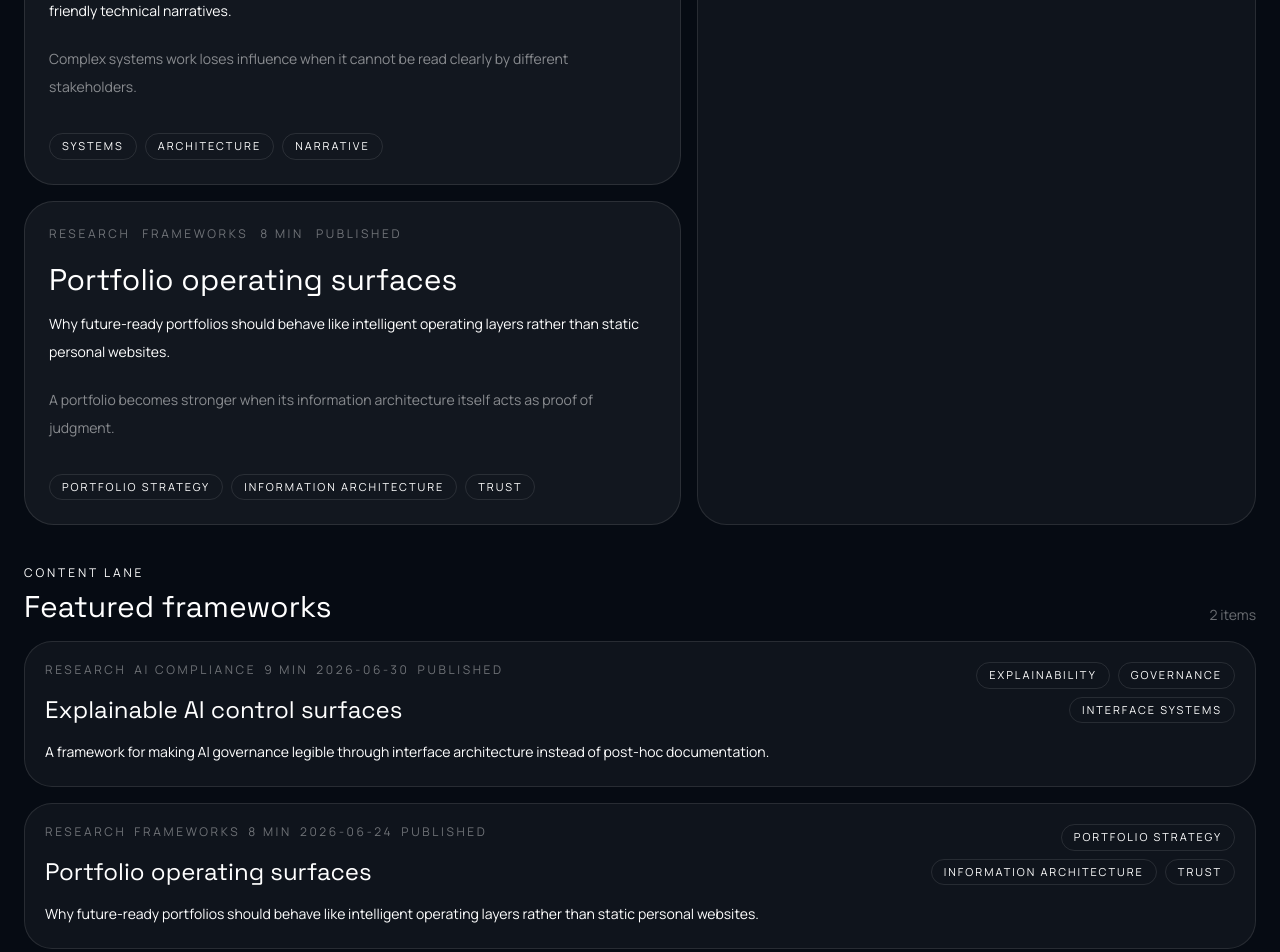
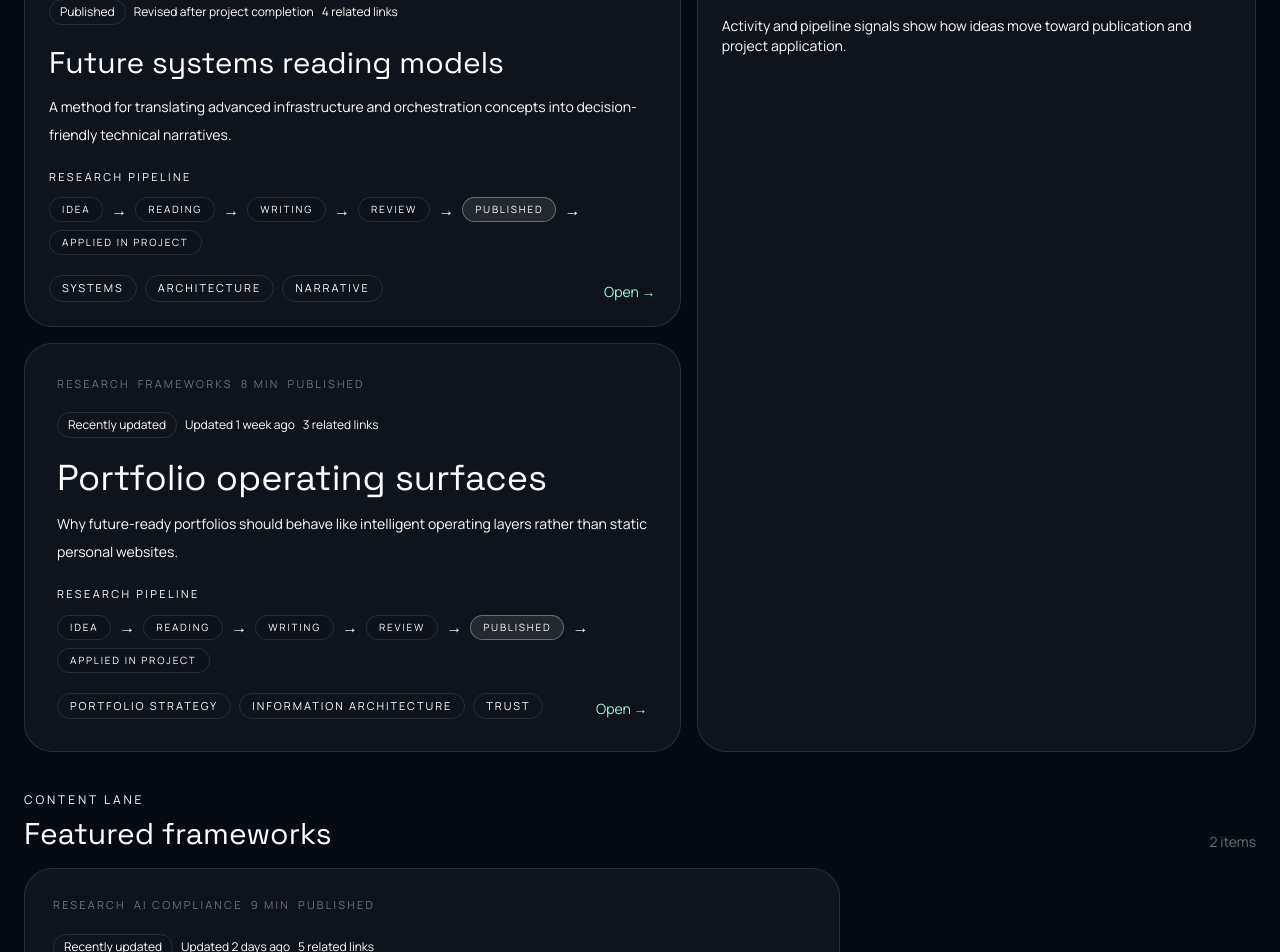
Before and after one commit to jkmalra/portfolio, a Next.js app: page /intelligence in a window 1280 px wide. Shown: the part 1220-2172 px from the top of the page. Built offline with nearby package versions, Linux system fonts and the light colour scheme.

Commit message:
feat: add adaptive intelligence layouts and pipeline states

```diff
--- a/components/site/intelligence-library.tsx
+++ b/components/site/intelligence-library.tsx
@@ -3,6 +3,7 @@
 import Link from "next/link";
 import { useMemo, useState } from "react";
 import { IntelligenceEntry } from "@/lib/site-data";
+import { ResearchPipeline } from "@/components/site/research-pipeline";
 
 type IntelligenceLibraryProps = {
   entries: IntelligenceEntry[];
@@ -23,11 +24,101 @@ const filterLabels = [
 const laneOrder: IntelligenceEntry["lane"][] = [
   "Featured frameworks",
   "Latest writing",
+  "Deep dives",
   "Research notes",
   "Thinking and opinions",
-  "Deep dives",
   "Archived content",
 ];
+
+function getLayoutClasses(layout: IntelligenceEntry["editorialLayout"]) {
+  switch (layout) {
+    case "featured":
+      return "lg:col-span-2 xl:col-span-2 p-7 md:p-8";
+    case "wide":
+      return "lg:col-span-2 p-6";
+    case "deep":
+      return "lg:col-span-2 xl:col-span-2 p-7";
+    case "compact":
+      return "p-5";
+    case "minimal":
+      return "p-4";
+    default:
+      return "p-5";
+  }
+}
+
+function getLaneGridClasses(lane: IntelligenceEntry["lane"]) {
+  switch (lane) {
+    case "Featured frameworks":
+    case "Deep dives":
+      return "grid gap-4 xl:grid-cols-3";
+    case "Latest writing":
+      return "grid gap-4 lg:grid-cols-2 xl:grid-cols-3";
+    case "Thinking and opinions":
+      return "grid gap-4 lg:grid-cols-2";
+    default:
+      return "grid gap-4 lg:grid-cols-2";
+  }
+}
+
+function IntelligenceCard({ entry }: { entry: IntelligenceEntry }) {
+  const relationshipCount = (entry.relatedLinks?.length ?? 0) + (entry.references?.length ?? 0);
+
+  return (
+    <Link
+      href={`/intelligence/${entry.slug}`}
+      className={`group rounded-[1.75rem] border border-white/10 bg-white/[0.04] transition duration-300 hover:-translate-y-1 hover:border-azure/35 hover:bg-white/[0.06] ${getLayoutClasses(entry.editorialLayout)}`}
+    >
+      <div className="flex h-full flex-col gap-5">
+        <div className="flex flex-wrap items-center gap-2 text-[11px] uppercase tracking-[0.2em] text-white/40 transition duration-300 group-hover:text-white/58">
+          <span>{entry.type}</span>
+          <span>{entry.topic}</span>
+          <span>{entry.readTime}</span>
+          <span>{entry.status}</span>
+        </div>
+
+        <div className="flex flex-wrap items-center gap-2 text-xs text-white/48">
+          <span className="rounded-full border border-white/10 px-2.5 py-1">{entry.activity}</span>
+          <span>{entry.freshness}</span>
+          {relationshipCount > 0 ? <span>{relationshipCount} related links</span> : null}
+        </div>
+
+        <div className="space-y-3">
+          <h4
+            className={`font-display text-white ${
+              entry.editorialLayout === "featured" || entry.editorialLayout === "deep"
+                ? "text-3xl md:text-4xl"
+                : entry.editorialLayout === "wide"
+                  ? "text-3xl"
+                  : "text-2xl"
+            }`}
+          >
+            {entry.title}
+          </h4>
+          <p className="max-w-3xl text-sm leading-7 text-white/62">{entry.summary}</p>
+        </div>
+
+        {entry.pipeline ? <ResearchPipeline current={entry.pipeline.current} /> : null}
+
+        <div className="mt-auto flex items-end justify-between gap-4">
+          <div className="flex flex-wrap gap-2">
+            {entry.tags.slice(0, entry.editorialLayout === "minimal" ? 2 : 3).map((tag) => (
+              <span
+                key={tag}
+                className="rounded-full border border-white/10 px-3 py-1 text-[11px] uppercase tracking-[0.18em] text-white/46"
+              >
+                {tag}
+              </span>
+            ))}
+          </div>
+          <span className="translate-x-0 text-sm text-aurora transition duration-300 group-hover:translate-x-1 group-hover:text-white">
+            Open →
+          </span>
+        </div>
+      </div>
+    </Link>
+  );
+}
 
 export function IntelligenceLibrary({ entries }: IntelligenceLibraryProps) {
   const [query, setQuery] = useState("");
@@ -43,6 +134,8 @@ export function IntelligenceLibrary({ entries }: IntelligenceLibraryProps) {
         entry.topic,
         entry.type,
         entry.tags.join(" "),
+        entry.activity,
+        entry.freshness,
       ]
         .join(" ")
         .toLowerCase();
@@ -68,6 +161,7 @@ export function IntelligenceLibrary({ entries }: IntelligenceLibraryProps) {
     .filter((group) => group.entries.length > 0);
 
   const majorTags = Array.from(new Set(entries.flatMap((entry) => entry.tags))).slice(0, 10);
+  const liveSignals = Array.from(new Set(entries.map((entry) => entry.activity))).slice(0, 6);
 
   return (
     <div className="space-y-10">
@@ -118,31 +212,12 @@ export function IntelligenceLibrary({ entries }: IntelligenceLibraryProps) {
 
       <div className="grid gap-4 lg:grid-cols-[1.08fr,0.92fr]">
         <div className="space-y-4">
-          <p className="text-xs uppercase tracking-[0.24em] text-white/42">Pinned reading</p>
-          {featuredEntries.map((entry) => (
-            <Link
-              key={entry.slug}
-              href={`/intelligence/${entry.slug}`}
-              className="block rounded-[1.85rem] border border-white/10 bg-white/[0.05] p-6 transition hover:-translate-y-1 hover:border-aurora/35"
-            >
-              <div className="flex flex-wrap items-center gap-3 text-xs uppercase tracking-[0.22em] text-white/40">
-                <span>{entry.type}</span>
-                <span>{entry.topic}</span>
-                <span>{entry.readTime}</span>
-                <span>{entry.status}</span>
-              </div>
-              <h3 className="mt-5 font-display text-3xl text-white">{entry.title}</h3>
-              <p className="mt-3 max-w-2xl text-sm leading-7 text-white/64">{entry.summary}</p>
-              <p className="mt-5 text-sm leading-7 text-white/50">{entry.intro}</p>
-              <div className="mt-8 flex flex-wrap gap-2">
-                {entry.tags.map((tag) => (
-                  <span key={tag} className="rounded-full border border-white/10 px-3 py-1 text-[11px] uppercase tracking-[0.18em] text-white/48">
-                    {tag}
-                  </span>
-                ))}
-              </div>
-            </Link>
-          ))}
+          <p className="text-xs uppercase tracking-[0.24em] text-white/42">Featured content</p>
+          <div className="grid gap-4 xl:grid-cols-2">
+            {featuredEntries.map((entry) => (
+              <IntelligenceCard key={entry.slug} entry={entry} />
+            ))}
+          </div>
         </div>
 
         <aside className="rounded-[1.85rem] border border-white/10 bg-white/[0.04] p-6">
@@ -150,6 +225,16 @@ export function IntelligenceLibrary({ entries }: IntelligenceLibraryProps) {
           <p className="mt-4 text-sm leading-7 text-white/62">
             This is the intellectual layer of the portfolio: research, public writing, and personal thinking arranged as one editorial system.
           </p>
+          <div className="mt-8 space-y-3">
+            <p className="text-xs uppercase tracking-[0.22em] text-white/36">Living activity</p>
+            <div className="flex flex-wrap gap-2">
+              {liveSignals.map((signal) => (
+                <span key={signal} className="rounded-full border border-white/10 px-3 py-2 text-[11px] uppercase tracking-[0.18em] text-white/50">
+                  {signal}
+                </span>
+              ))}
+            </div>
+          </div>
           <div className="mt-8 flex flex-wrap gap-2">
             {majorTags.map((tag) => (
               <button
@@ -163,9 +248,8 @@ export function IntelligenceLibrary({ entries }: IntelligenceLibraryProps) {
             ))}
           </div>
           <div className="mt-8 space-y-3 text-sm text-white/54">
-            <p>Featured frameworks for deep proof</p>
-            <p>Latest writing for public signal</p>
-            <p>Research notes and thinking for long-range identity</p>
+            <p>Featured content appears first, then recent updates, then deeper frameworks and notes.</p>
+            <p>Activity and pipeline signals show how ideas move toward publication and project application.</p>
           </div>
         </aside>
       </div>
@@ -180,37 +264,9 @@ export function IntelligenceLibrary({ entries }: IntelligenceLibraryProps) {
               </div>
               <p className="text-sm text-white/40">{group.entries.length} items</p>
             </div>
-            <div className="grid gap-4">
+            <div className={getLaneGridClasses(group.lane)}>
               {group.entries.map((entry) => (
-                <Link
-                  key={entry.slug}
-                  href={`/intelligence/${entry.slug}`}
-                  className="rounded-[1.75rem] border border-white/10 bg-white/[0.04] p-5 transition hover:-translate-y-1 hover:border-azure/35"
-                >
-                  <div className="flex flex-col gap-4 lg:flex-row lg:items-start lg:justify-between">
-                    <div className="max-w-3xl">
-                      <div className="flex flex-wrap items-center gap-2 text-xs uppercase tracking-[0.22em] text-white/40">
-                        <span>{entry.type}</span>
-                        <span>{entry.topic}</span>
-                        <span>{entry.readTime}</span>
-                        <span>{entry.date}</span>
-                        <span>{entry.status}</span>
-                      </div>
-                      <h4 className="mt-4 font-display text-2xl text-white">{entry.title}</h4>
-                      <p className="mt-3 text-sm leading-7 text-white/62">{entry.summary}</p>
-                    </div>
-                    <div className="flex shrink-0 flex-wrap gap-2 lg:max-w-xs lg:justify-end">
-                      {entry.tags.map((tag) => (
-                        <span
-                          key={tag}
-                          className="rounded-full border border-white/10 px-3 py-1 text-[11px] uppercase tracking-[0.18em] text-white/48"
-                        >
-                          {tag}
-                        </span>
-                      ))}
-                    </div>
-                  </div>
-                </Link>
+                <IntelligenceCard key={entry.slug} entry={entry} />
               ))}
             </div>
           </section>
--- /dev/null
+++ b/components/site/research-pipeline.tsx
@@ -0,0 +1,41 @@
+import { IntelligenceEntry } from "@/lib/site-data";
+
+type ResearchPipelineProps = {
+  current: NonNullable<IntelligenceEntry["pipeline"]>["current"];
+};
+
+const stages: NonNullable<IntelligenceEntry["pipeline"]>["current"][] = [
+  "Idea",
+  "Reading",
+  "Writing",
+  "Review",
+  "Published",
+  "Applied in Project",
+];
+
+export function ResearchPipeline({ current }: ResearchPipelineProps) {
+  return (
+    <div className="space-y-3">
+      <p className="text-[11px] uppercase tracking-[0.22em] text-white/36">Research pipeline</p>
+      <div className="flex flex-wrap items-center gap-2">
+        {stages.map((stage) => {
+          const active = stage === current;
+          return (
+            <div key={stage} className="flex items-center gap-2">
+              <span
+                className={`rounded-full border px-3 py-1 text-[10px] uppercase tracking-[0.18em] transition ${
+                  active
+                    ? "border-aurora/40 bg-white/[0.09] text-white"
+                    : "border-white/10 bg-black/10 text-white/36"
+                }`}
+              >
+                {stage}
+              </span>
+              {stage !== stages[stages.length - 1] ? <span className="text-white/18">→</span> : null}
+            </div>
+          );
+        })}
+      </div>
+    </div>
+  );
+}
```
